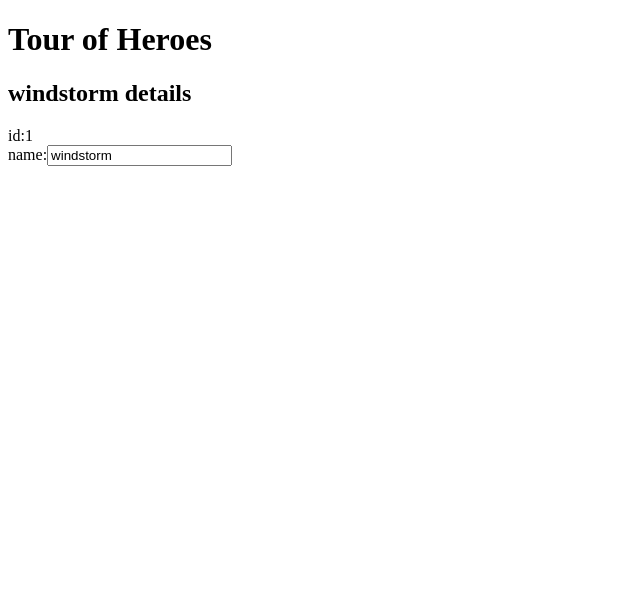
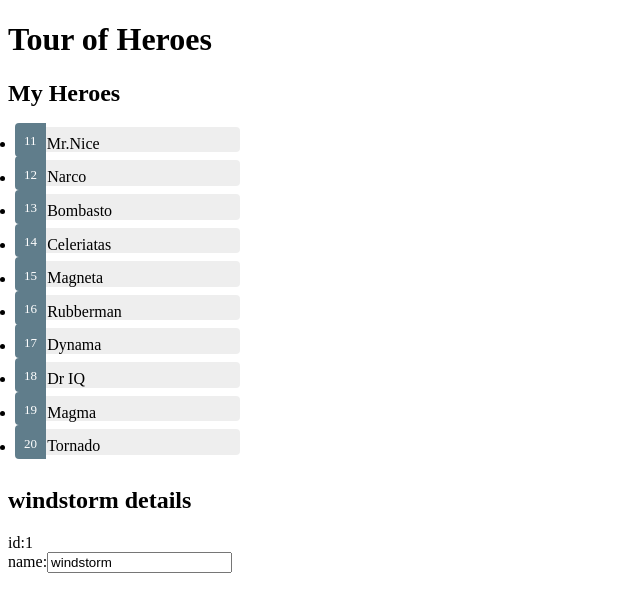
Before and after one commit to netbrain-dev-cs/angulars-study, an Angular app in the folder angular-tour-of-heroes/: page / in a window 1280 px wide. Shown: the top 612 px of the page, without its empty margins (0-640 px from the left). Built offline with nearby package versions, Linux system fonts and the light colour scheme.

Commit message:
Style the heroes

```diff
--- a/angular-tour-of-heroes/src/app/app.component.ts
+++ b/angular-tour-of-heroes/src/app/app.component.ts
@@ -4,11 +4,30 @@
   id:number;
   name:string;
 }
+const HEROES:Hero[]=[
+  {id:11,name:'Mr.Nice'},
+  {id:12,name:'Narco'},
+  {id:13,name:'Bombasto'},
+  {id:14,name:'Celeriatas'},
+  {id:15,name:'Magneta'},
+  {id:16,name:'Rubberman'},
+  {id:17,name:'Dynama'},
+  {id:18,name:'Dr IQ'},
+  {id:19,name:'Magma'},
+  {id:20,name:'Tornado'}
+];
 
 @Component({
   selector: 'app-root',
   template: `
   <h1>{{title}}</h1>
+  <h2>My Heroes</h2>
+  <ul class="heroes">
+    <li *ngFor="let hero of heroes">
+      <span class="badge">{{hero.id}}</span>{{hero.name}}
+      <!-- each hero goes here -->
+    </li>
+  </ul>
   <h2>{{hero.name}} details</h2>
   <div><label>id:</label>{{hero.id}}</div>
   <div>
@@ -16,7 +35,48 @@
     <input [(ngModel)]="hero.name" placeholder="name">
   </div>
   `,
-  styleUrls: ['./app.component.css']
+  styles:[`
+    .selected:{
+      background-color:#CFD8DC !important;
+      color:white;
+    }
+    .heroes {
+      margin:0 0 2em 0;
+      padding:0;
+      width:15em;
+    }
+    .heroes li {
+      cursor:pointer;
+      position:relative;
+      left:0;
+      background-color:#EEE;
+      margin:.5em;
+      height:1.6em;
+      border-radius:4px;
+    }
+    .heroes li.selected:hover {
+      background-color:#BBD8DC !important;
+      color:white;
+    }
+    .heroes li:hover {
+      color:#607D8B;
+      background-color:#DDD;
+      left:.lem;
+    }
+    .heroes .badge {
+      display:inline-block;
+      font-size:small;
+      color:white;
+      padding:0.8em 0.7em 0 0.7em;
+      background-color:#607D8B;
+      line-height:lem;
+      position:relative;
+      left:-1px;
+      top:-4px;
+      height:1.8em;
+      border-radius:4px 0 0 4px;
+    }
+  `]
 })
 export class AppComponent {
   title = 'Tour of Heroes';
@@ -24,4 +84,5 @@
     id:1,
     name:'windstorm'
   };
+  heroes = HEROES;
 }
```
